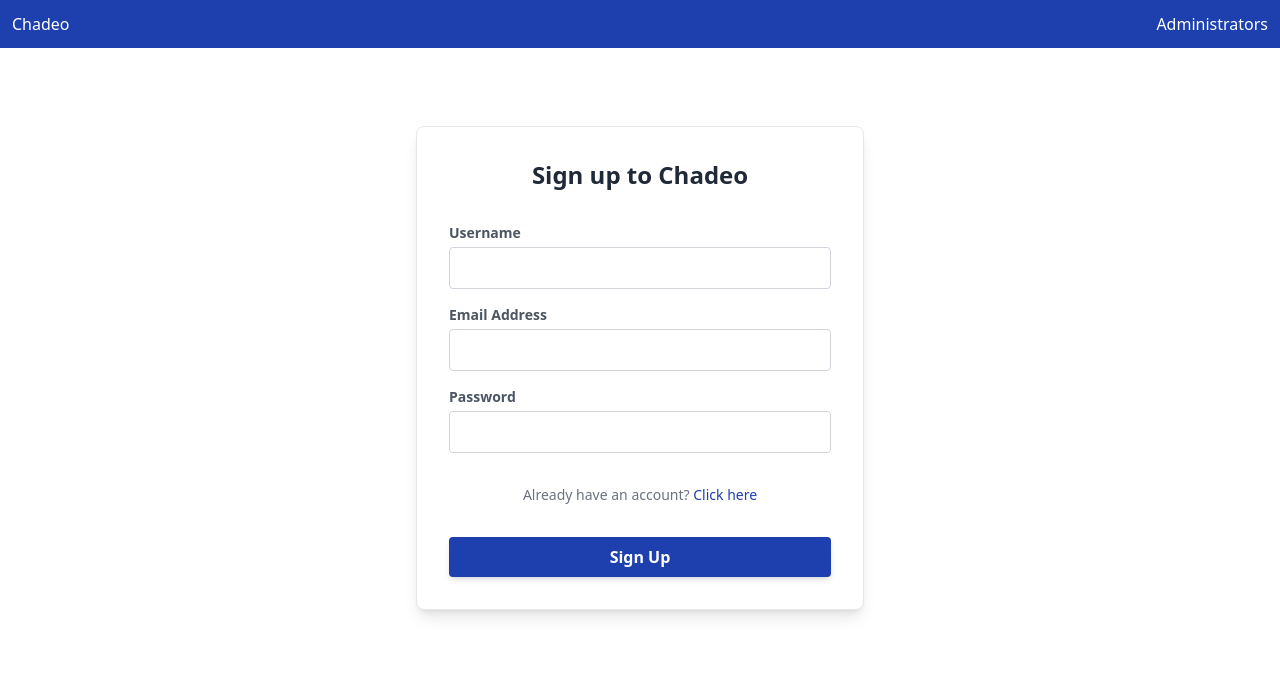
After one commit to Chaitreya/Chadeo, a Django app: page /chadeo/signup in a window 1280 px wide. The commit adds this page. Shown: the top 687 px of the page. Run offline with Django 5.2, Linux system fonts and the light colour scheme; some libraries are stand-ins or nearby versions.

Commit message:
Header | Login | Create user Added a dummy header file and included it in base.html Added a login and create user html page, added navigation between these two pages Will be adding functionality for login and create user in views in next commit

```diff
--- a/chadeo/templates/chadeo/base.html
+++ b/chadeo/templates/chadeo/base.html
@@ -3,12 +3,17 @@
 <head>
     <meta charset="UTF-8">
     <meta name="viewport" content="width=device-width, initial-scale=1.0">
+    <script src="https://cdn.tailwindcss.com"></script>
     <title>Document</title>
 </head>
+
 <body>
-    {% block content %}
-        <!-- Child templates will override this -->
-    {% endblock %}
+    {% include "./header.html" %}
+    <main class="">
+        {% block content %}
+            <!-- Child templates will override this -->
+        {% endblock %}
+    </main>
 
 </body>
 </html>
--- /dev/null
+++ b/chadeo/templates/chadeo/create_user.html
@@ -0,0 +1,37 @@
+{% extends "./base.html" %}
+
+{% block content %}
+<div class="flex items-center justify-center min-h-[80vh]">
+    <div class="w-full max-w-md bg-white p-8 rounded-lg shadow-lg border border-gray-200">
+        <h2 class="text-2xl font-bold text-center text-gray-800 mb-8 font-sans">Sign up to Chadeo</h2>
+
+        <form action="{% url 'chadeo:login' %}" method="post" class="flex flex-col gap-4">
+            {% csrf_token %}
+            <div class="flex flex-col gap-1">
+                <label class="text-sm font-semibold text-gray-600">Username</label>
+                <input type="text" name="username" required
+                    class="border border-gray-300 p-2 rounded focus:outline-none focus:ring-2 focus:ring-blue-800 transition">
+            </div>
+
+            <div class="flex flex-col gap-1">
+                <label class="text-sm font-semibold text-gray-600">Email Address</label>
+                <input type="email" name="email" required
+                    class="border border-gray-300 p-2 rounded focus:outline-none focus:ring-2 focus:ring-blue-800 transition">
+            </div>
+
+            <div class="flex flex-col gap-1">
+                <label class="text-sm font-semibold text-gray-600">Password</label>
+                <input type="password" name="password" required
+                    class="border border-gray-300 p-2 rounded focus:outline-none focus:ring-2 focus:ring-blue-800 transition">
+            </div>
+            <p class="text-center text-sm text-gray-500 mt-4">
+                Already have an account? <a href="{% url 'chadeo:login' %}" class="text-blue-800 hover:underline">Click here</a>
+            </p>
+            <button type="submit"
+                class="mt-4 bg-blue-800 text-white font-bold py-2 rounded hover:bg-blue-900 transition-colors shadow-md">
+                Sign Up
+            </button>
+        </form>
+    </div>
+</div>
+{% endblock %}
--- /dev/null
+++ b/chadeo/templates/chadeo/header.html
@@ -0,0 +1,8 @@
+<header class="flex bg-blue-800 justify-between items-center text-white p-3">
+    <div class="">
+        Chadeo
+    </div>
+    <div>
+        Administrators
+    </div>
+</header>
--- a/chadeo/urls.py
+++ b/chadeo/urls.py
@@ -1,6 +1,11 @@
 from django.urls import path
 from . import views
 
+
+app_name = 'chadeo'
+
 urlpatterns = [
-    path("", views.index, name="index")
+    path("", views.index, name="index"),
+    path("login/", views.login, name="login"),
+    path("signup", views.create_user , name="create_user")
 ]
--- a/chadeo/views.py
+++ b/chadeo/views.py
@@ -2,5 +2,24 @@ from django.shortcuts import render
 
 # Create your views here.
 
+
 def index(request):
     return render(request, "chadeo/index.html")
+
+def create_user(request):
+    if request.method == "POST" :
+        username = request.POST["username"]
+        password = request.POST["password"]
+        email = request.POST["email"]
+
+    else :
+        return render(request, "chadeo/create_user.html")
+
+def login(request):
+    if request.method == "POST" :
+        username = request.POST["username"]
+        password = request.POST["password"]
+        email = request.POST["email"]
+
+    else :
+        return render(request, "chadeo/login.html")
```
Also changed, not shown: chadeo/templates/chadeo/login.html (added, +34 -0 lines), db.sqlite3 (deleted).
